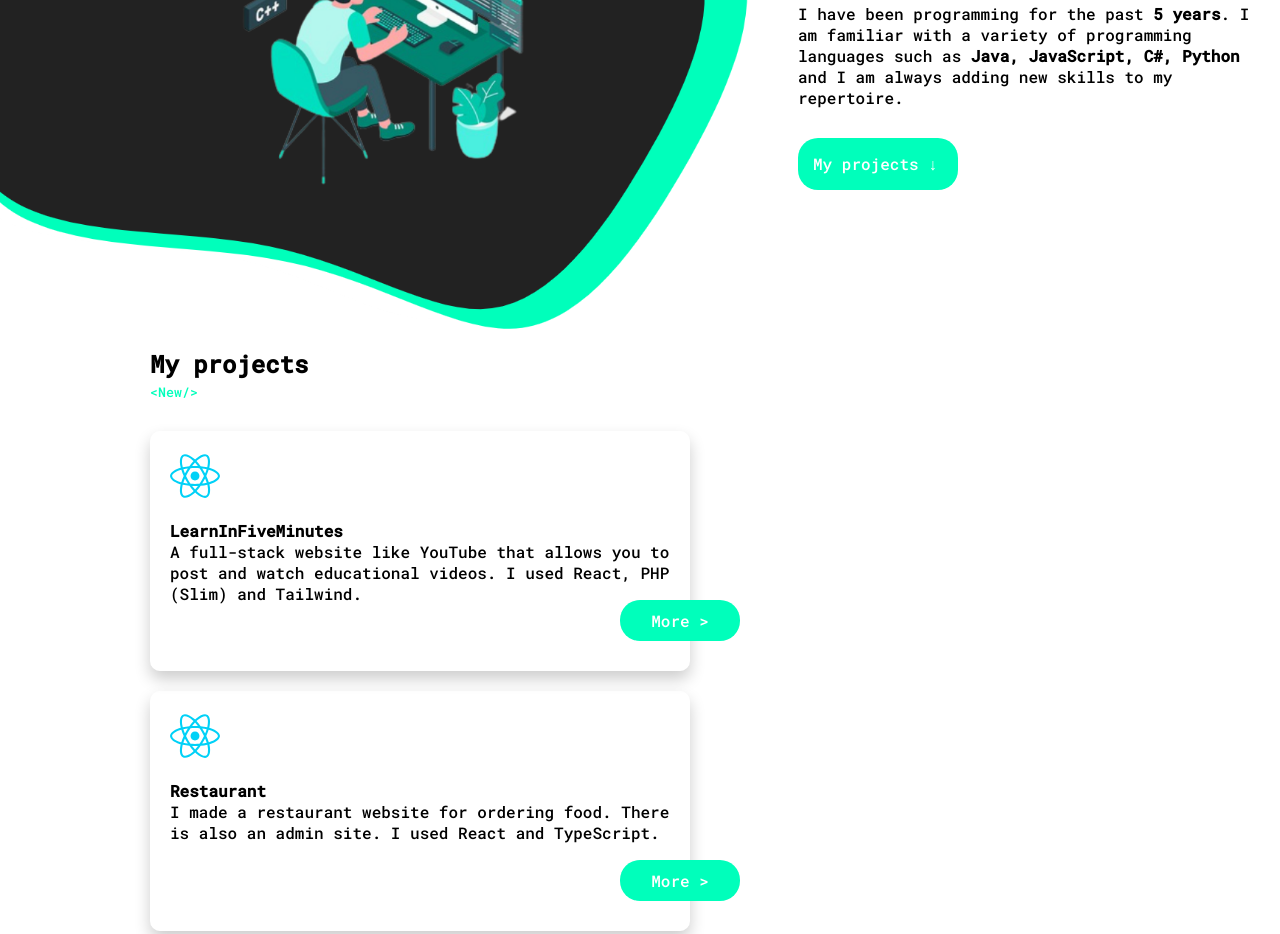
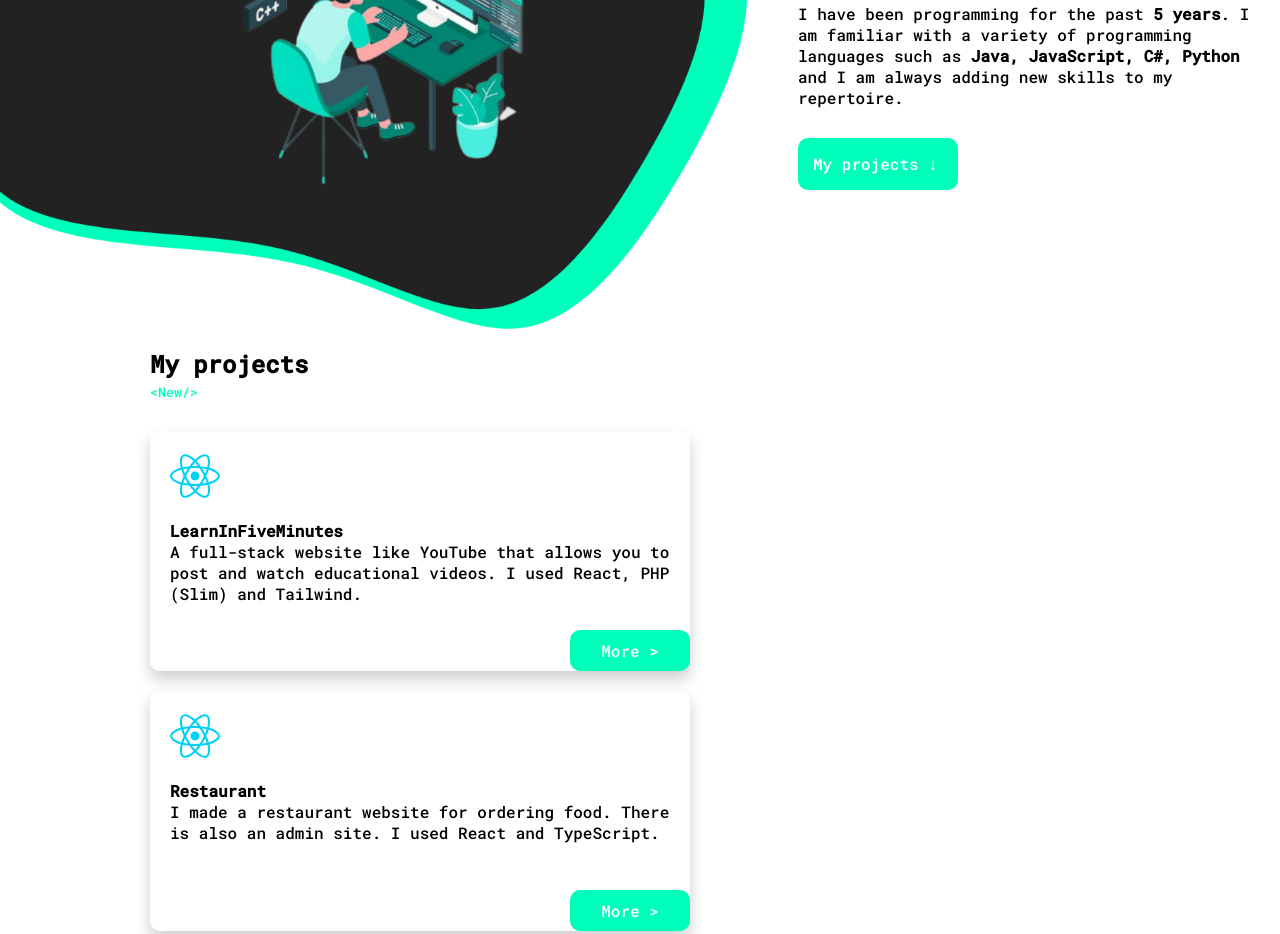
Before and after one commit to jernej10/Portfolio, a plain HTML site: page index.html in a window 1280 px wide. Shown: the part 1092-2026 px from the top of the page. Drawn offline with nearby package versions, Linux system fonts and the light colour scheme.

Commit message:
Update style.css

```diff
--- a/style/style.css
+++ b/style/style.css
@@ -125,7 +125,7 @@ h1 {
   color: white;
   text-decoration: none;
   background-color: var(--custom-green);
-  border-radius: 20px;
+  border-radius: 10px;
   margin: 30px 0;
   padding: 15px;
   width: 130px;
@@ -146,6 +146,7 @@ h1 {
   box-shadow: 0 8px 16px 0 rgba(0, 0, 0, 0.2);
   padding: 20px;
   position: relative;
+  margin-bottom: 20px;
 }
 
 .icon {
@@ -158,15 +159,15 @@ h1 {
 }
 
 .more-btn {
-  border-radius: 20px;
+  border-radius: 10px;
   border: none;
   background-color: var(--custom-green);
   color: white;
   padding: 10px;
   width: 100px;
   position: absolute;
-  right: -50px;
-  bottom: 30px;
+  right: 0px;
+  bottom: 0px;
   text-align: center;
   text-decoration: none;
 }
```
